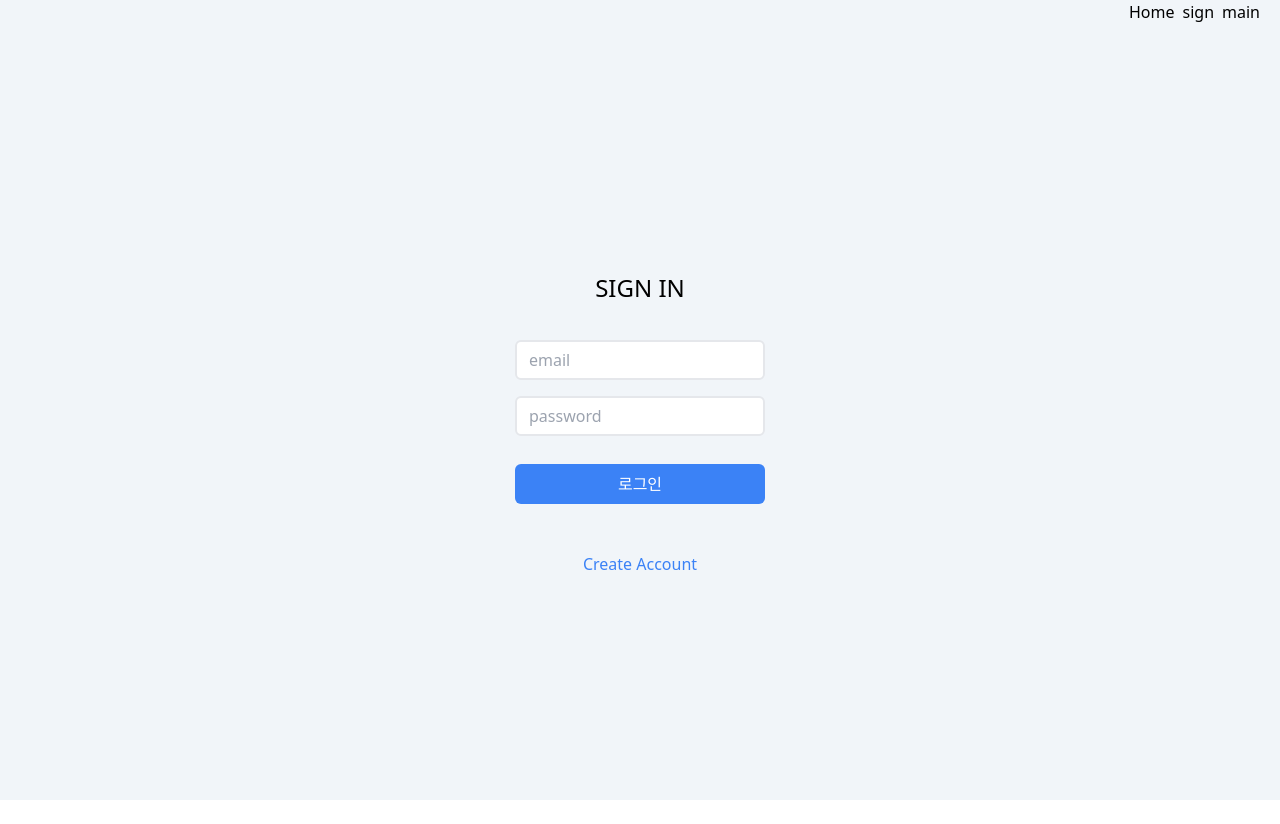
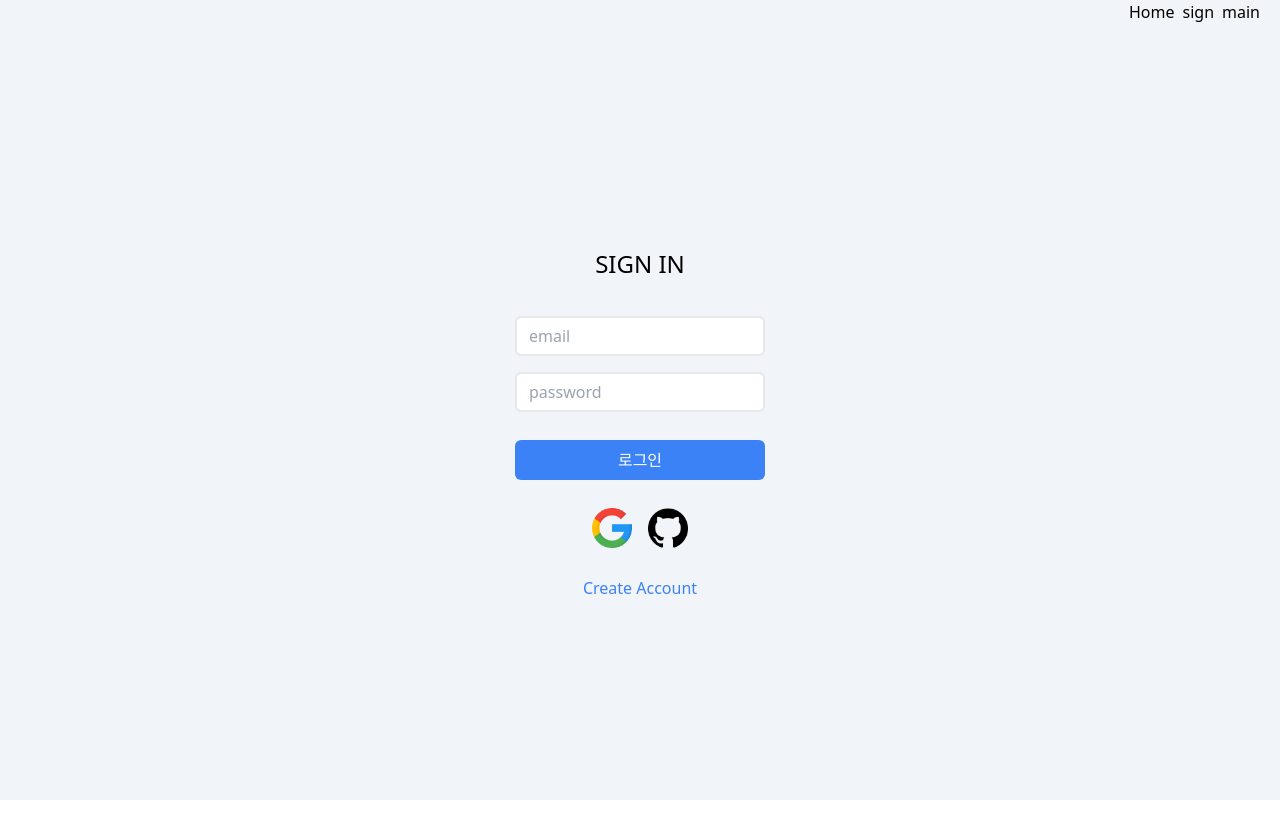
Before and after one commit to HY2OK/react-boilerplate, a React (Vite) app: page /sign in a window 1280 px wide. Built offline with nearby package versions, Linux system fonts and the light colour scheme; no server answers.

Commit message:
feat: 구글, 깃허브 로그인 기능

```diff
--- /dev/null
+++ b/src/components/GithubLoginBtn/GithubLoginBtn.tsx
@@ -0,0 +1,22 @@
+import { GithubAuthProvider, getAuth, signInWithPopup } from 'firebase/auth'
+import app from '../../firebase'
+
+const GithubLoginBtn = () => {
+  const handleGithub = async () => {
+    try {
+      const auth = getAuth(app)
+      const provider = new GithubAuthProvider()
+      await signInWithPopup(auth, provider)
+    } catch (error) {
+      console.log(error)
+    }
+  }
+
+  return (
+    <button onClick={handleGithub}>
+      <img className="w-10" src="/src/assets/github.png" alt="github" />
+    </button>
+  )
+}
+
+export default GithubLoginBtn
--- /dev/null
+++ b/src/components/GoogleLoginBtn/GoogleLoginBtn.tsx
@@ -0,0 +1,22 @@
+import { GoogleAuthProvider, getAuth, signInWithPopup } from 'firebase/auth'
+import app from '../../firebase'
+
+const GoogleLoginBtn = () => {
+  const handleGoogle = async () => {
+    try {
+      const auth = getAuth(app)
+      const provider = new GoogleAuthProvider()
+      await signInWithPopup(auth, provider)
+    } catch (error) {
+      console.log(error)
+    }
+  }
+
+  return (
+    <button onClick={handleGoogle}>
+      <img className="w-10" src="/src/assets/google.png" alt="google" />
+    </button>
+  )
+}
+
+export default GoogleLoginBtn
--- a/src/pages/MainPage/MainPage.tsx
+++ b/src/pages/MainPage/MainPage.tsx
@@ -1,7 +1,11 @@
+import { getAuth } from 'firebase/auth'
 import { useAppDispatch } from '../../app/hooks'
 import { signOut } from '../../features/user/userSlice'
+import app from '../../firebase'
 
 const MainPage = () => {
+  const auth = getAuth(app)
+  console.log(auth)
   const dispatch = useAppDispatch()
 
   const handleSignOut = () => {
--- a/src/pages/SignPage/SignPage.tsx
+++ b/src/pages/SignPage/SignPage.tsx
@@ -1,12 +1,14 @@
 import { useState } from 'react'
 import SignInForm from '../../components/SignInForm/SignInForm'
 import SignUpForm from '../../components/SignUpForm/SignUpForm'
+import GithubLoginBtn from '../../components/GithubLoginBtn/GithubLoginBtn'
+import GoogleLoginBtn from '../../components/GoogleLoginBtn/GoogleLoginBtn'
 
 const SignPage = () => {
   const [hasAccount, setHasAccount] = useState(false)
 
   return (
-    <div className="h-full flex justify-center items-center flex-col gap-12">
+    <div className="h-full flex justify-center items-center flex-col gap-7">
       {hasAccount ? (
         <>
           <SignUpForm />
@@ -20,6 +22,11 @@ const SignPage = () => {
       ) : (
         <>
           <SignInForm />
+          <div className="flex justify-center items-center gap-4">
+            <GoogleLoginBtn />
+            <GithubLoginBtn />
+          </div>
+
           <div
             className="text-blue-500 cursor-pointer"
             onClick={() => setHasAccount(true)}
```
Also changed, not shown: src/assets/github.png (added), src/assets/google.png (added).
